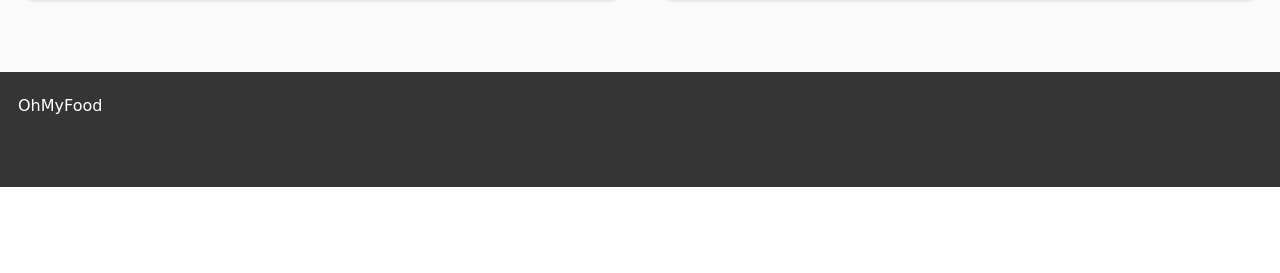
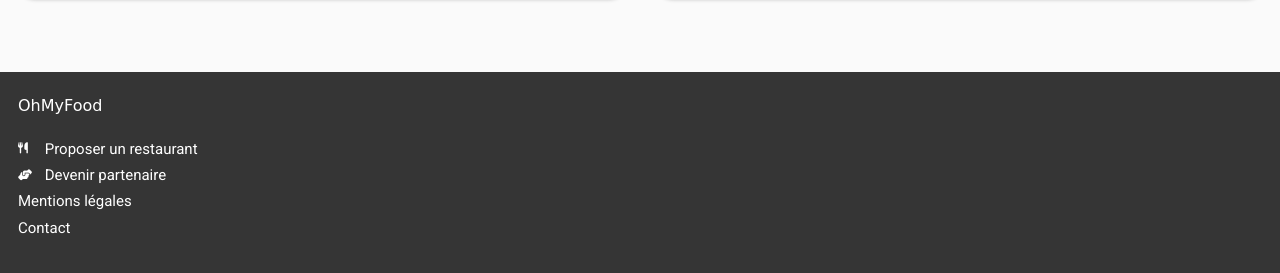
Before and after one commit to fathidev/ohmyfood, a website: page index.html in a window 1280 px wide. Shown: the part 1360-1633 px from the top of the page. Before the commit the page ends 1547 px from the top, so only its background shows below. Drawn offline with Linux system fonts and the light colour scheme; a web font is replaced by a local one.

Commit message:
add footer & links

```diff
--- a/index.html
+++ b/index.html
@@ -100,6 +100,31 @@
     <!-- fin main -->
     <footer class="footer">
         <span class="footer__logo">OhMyFood</span>
+        <ul class="footer_list">
+            <li class="footer__item">
+                <a class="footer__link" href="#">
+                    <i class="fa-solid fa-utensils fa-xs footer__ico"></i>
+                    Proposer un restaurant
+                </a>
+            </li>
+            <li class="footer__item">
+                <a class="footer__link" href="#">
+                    <i class="fa-solid fa-handshake-angle fa-xs footer__ico"></i>
+                    Devenir partenaire
+                </a>
+            </li>
+            <li class="footer__item">
+                <a class="footer__link" href="#">
+                    Mentions légales
+                </a>
+            </li>
+            <li class="footer__item">
+                <a class="footer__link" href=""mailto:contact@ohmyfood.fr"">
+                    Contact
+                </a>
+            </li>
+        </ul>
+
     </footer>
 </body>
 </html>
--- a/main.scss
+++ b/main.scss
@@ -9,4 +9,4 @@
 @use "./sass/layout/explore";
 @use "./sass/layout/process";
 @use "./sass/layout/restaurants";
-@use "./sass//layout/footer";
+@use "./sass/layout/footer";
--- a/sass/layout/_footer.scss
+++ b/sass/layout/_footer.scss
@@ -1,11 +1,34 @@
 @use "../base/typography";
+@use "../abstracts/variables";
+/* footer */
 .footer {
     background-color: #353535;
-    padding: 25px 18px 71px 18px;
+    padding: 25px 18px 40px 18px;
 
     &__logo {
         font-family: typography.$font-schrikhand;
         font-size: 16px;
         color: white ;
     }
+    &_list {
+        padding: 0;
+        margin: 24px 0 16px 0;
+    }
+    &__item {
+        list-style-type: none;
+         padding-bottom: 8px;
+    }
+    &__link {
+        color: white;
+        font-family: typography.$font-roboto;
+        font-size: 15px;
+        &:hover {
+            color: variables.$color-primary;
+        }
+    }
+    &__ico {
+        margin-right:3px;
+        width: 20px;
+    }
+
 }
```
Also changed, not shown: main.css, 1 other file.
